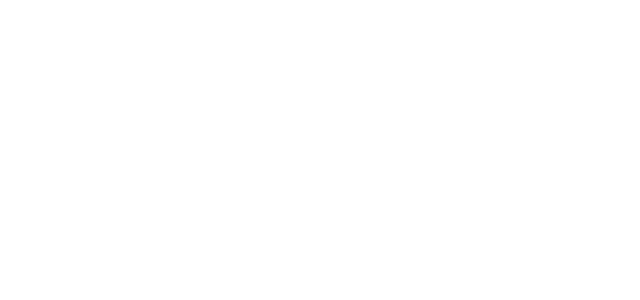
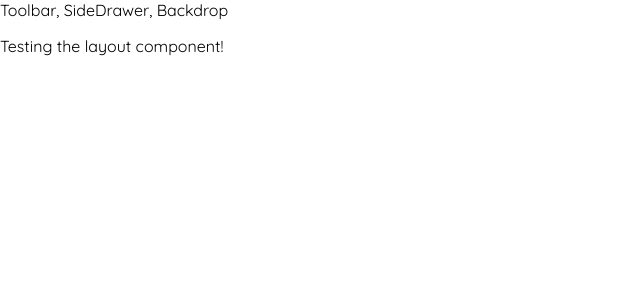
Before and after one commit to bbmattieu9/burger-app, a React app in the folder burger-chef/: page / in a window 1280 px wide. Shown: the top 300 px of the page, without its empty margins (0-640 px from the left). Built offline with nearby package versions, Linux system fonts and the light colour scheme.

Commit message:
Created base layout structure for burger chef app

```diff
--- a/burger-chef/src/App.js
+++ b/burger-chef/src/App.js
@@ -1,10 +1,13 @@
 import React, { Component } from 'react';
+import Layout from './components/Layout/Layout';
 
 class App extends Component {
   render() {
     return (
-      <div  >
-
+      <div >
+        <Layout>
+            <p>Testing the layout component!</p>
+        </Layout>
       </div>
     );
   }
--- /dev/null
+++ b/burger-chef/src/components/Layout/Layout.js
@@ -0,0 +1,15 @@
+import React from 'react';
+import Aux from '../../hoc/Aux';
+
+
+
+const layout = ( props ) => (
+    <Aux>
+    <div>Toolbar, SideDrawer, Backdrop</div>
+    <main>
+        { props.children }
+    </main>
+    </Aux>
+);
+
+export default layout;
--- /dev/null
+++ b/burger-chef/src/hoc/Aux.js
@@ -0,0 +1,3 @@
+const aux = (props) => props.children;
+
+export default aux;
```
